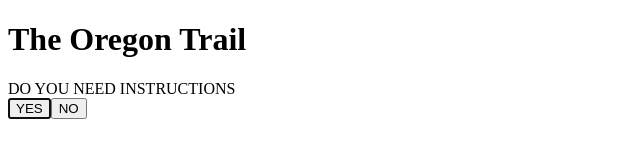
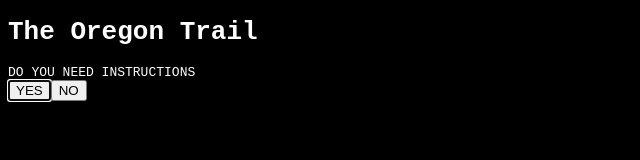
Before and after one commit to chrismiceli/TheOregonTrail, a website: page index.html in a window 1280 px wide. Shown: the whole page, without its empty margins (0-640 px from the left). Drawn offline with Linux system fonts and the light colour scheme.

Commit message:
fix interface inputs

```diff
--- a/htmlInterface.js
+++ b/htmlInterface.js
@@ -57,8 +57,7 @@
 }
 
 const game = play();
-let input;
-function getInputs() {
+function getInputs(input) {
   const { done, value: output } = game.next(input);
   if (!done) {
     let promise;
--- a/index.html
+++ b/index.html
@@ -4,6 +4,12 @@
   <title>This is Hello World page</title>
   <meta content="text/html;charset=utf-8" http-equiv="Content-Type">
   <style>
+    body {
+      font-family: monospace;
+      color: white;
+      background-color: black;
+    }
+
     .text {
       white-space: pre;
     }
```
